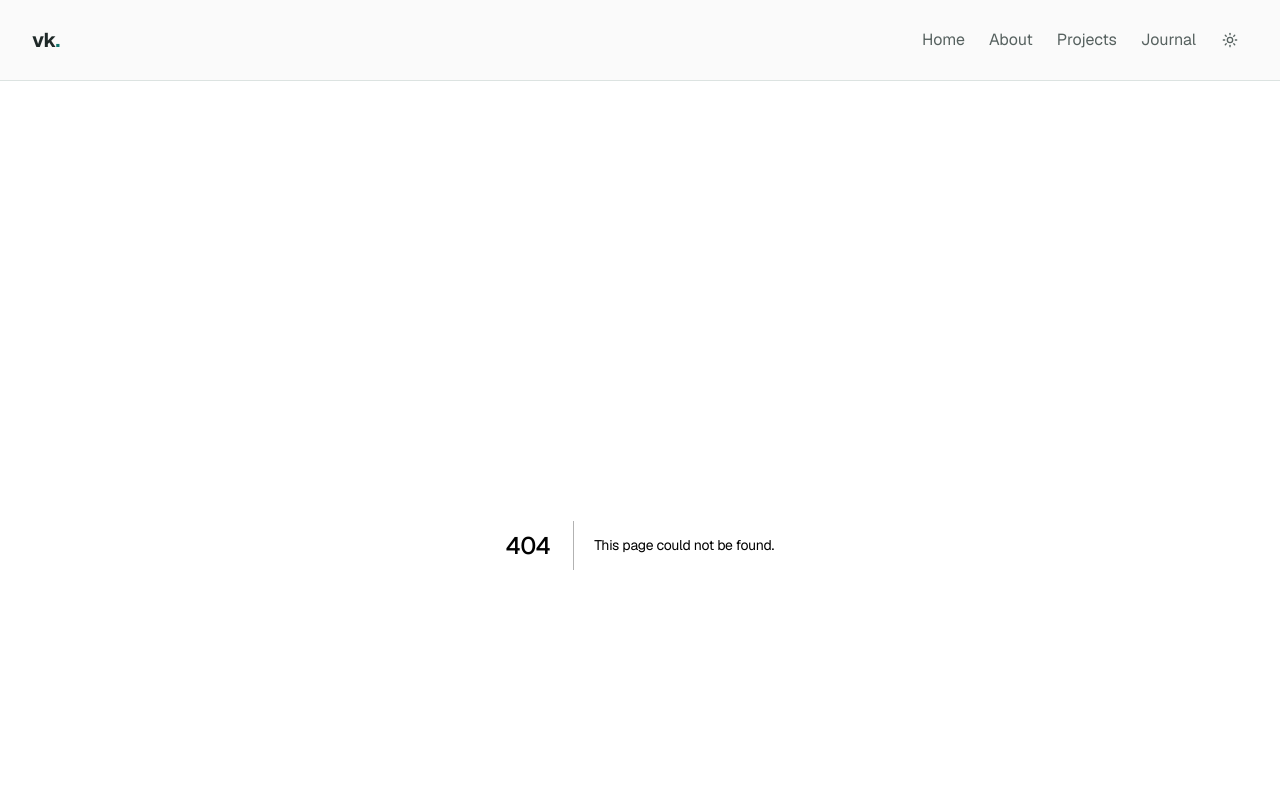
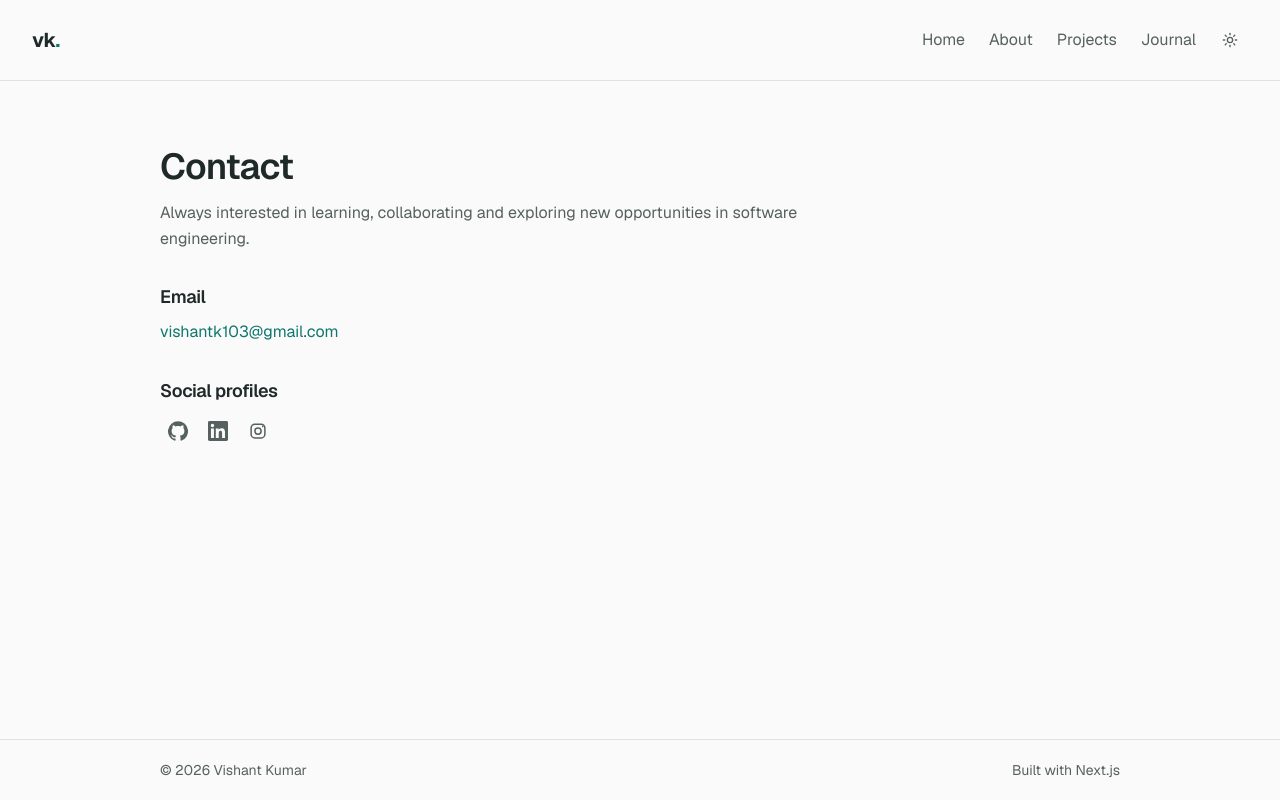
Before and after one commit to v-i-s-h-a-n-t/portfolio, a Next.js app: page /contact in a window 1280 px wide. Before the commit this address had no page. Shown: the top 800 px of the page. Built offline with nearby package versions, Linux system fonts and the light colour scheme.

Commit message:
feat: add contact page and verified social links

```diff
--- /dev/null
+++ b/src/app/contact/page.tsx
@@ -0,0 +1,32 @@
+import { SocialLinks } from "@/components/shared/social-links";
+import { profile } from "@/data/profile";
+
+export default function ContactPage() {
+  const { email, github, instagram, linkedin } = profile.socials;
+
+  return (
+    <section aria-labelledby="contact-page-heading" className="space-y-8">
+      <div className="space-y-3">
+        <h1 id="contact-page-heading">Contact</h1>
+        <p className="max-w-prose text-muted-foreground">
+          Always interested in learning, collaborating and exploring new
+          opportunities in software engineering.
+        </p>
+      </div>
+
+      {email ? (
+        <div className="space-y-2">
+          <h2 className="font-heading text-lg font-semibold">Email</h2>
+          <a className="text-base" href={`mailto:${email}`}>
+            {email}
+          </a>
+        </div>
+      ) : null}
+
+      <div className="space-y-2">
+        <h2 className="font-heading text-lg font-semibold">Social profiles</h2>
+        <SocialLinks links={{ github, instagram, linkedin }} />
+      </div>
+    </section>
+  );
+}
--- a/src/components/sections/contact.tsx
+++ b/src/components/sections/contact.tsx
@@ -1,3 +1,5 @@
+import { ArrowRight } from "lucide-react";
+import Link from "next/link";
 import { SocialLinks } from "@/components/shared/social-links";
 import { profile } from "@/data/profile";
 
@@ -15,7 +17,16 @@ export function Contact() {
           Always interested in learning, collaborating and exploring new
           opportunities in software engineering.
         </p>
-        <SocialLinks links={profile.socials} />
+        <div className="flex flex-wrap items-center gap-3">
+          <SocialLinks links={profile.socials} />
+          <Link
+            className="inline-flex items-center gap-1 text-sm font-medium text-primary"
+            href="/contact"
+          >
+            Contact details
+            <ArrowRight aria-hidden="true" className="size-4" />
+          </Link>
+        </div>
       </div>
     </section>
   );
--- a/src/components/shared/social-links.tsx
+++ b/src/components/shared/social-links.tsx
@@ -33,6 +33,30 @@ function LinkedInIcon() {
   );
 }
 
+function InstagramIcon() {
+  return (
+    <svg aria-hidden="true" className="size-5" viewBox="0 0 24 24" fill="none">
+      <rect
+        x="3.75"
+        y="3.75"
+        width="16.5"
+        height="16.5"
+        rx="4.5"
+        stroke="currentColor"
+        strokeWidth="1.8"
+      />
+      <circle
+        cx="12"
+        cy="12"
+        r="3.75"
+        stroke="currentColor"
+        strokeWidth="1.8"
+      />
+      <circle cx="17.7" cy="6.5" r="1" fill="currentColor" />
+    </svg>
+  );
+}
+
 export function SocialLinks({ links }: { links: ProfileSocialLinks }) {
   const items: SocialLinkItem[] = [];
 
@@ -51,6 +75,15 @@ export function SocialLinks({ links }: { links: ProfileSocialLinks }) {
       label: "LinkedIn profile",
       external: true,
       icon: <LinkedInIcon />,
+    });
+  }
+
+  if (links.instagram) {
+    items.push({
+      href: links.instagram,
+      label: "Instagram profile",
+      external: true,
+      icon: <InstagramIcon />,
     });
   }
 
--- a/src/data/profile.ts
+++ b/src/data/profile.ts
@@ -1,6 +1,7 @@
 export type ProfileSocialLinks = {
   github?: string;
   linkedin?: string;
+  instagram?: string;
   email?: string;
 };
 
@@ -23,5 +24,10 @@ export const profile: PersonalProfile = {
   university: "The University of the South Pacific",
   degree: "Bachelor of Software Engineering",
   expectedGraduation: 2028,
-  socials: {},
+  socials: {
+    github: "https://github.com/v-i-s-h-a-n-t",
+    linkedin: "https://www.linkedin.com/in/vishant-kumar-583b11330",
+    instagram: "https://www.instagram.com/v1shantk/",
+    email: "vishantk103@gmail.com",
+  },
 };
```
